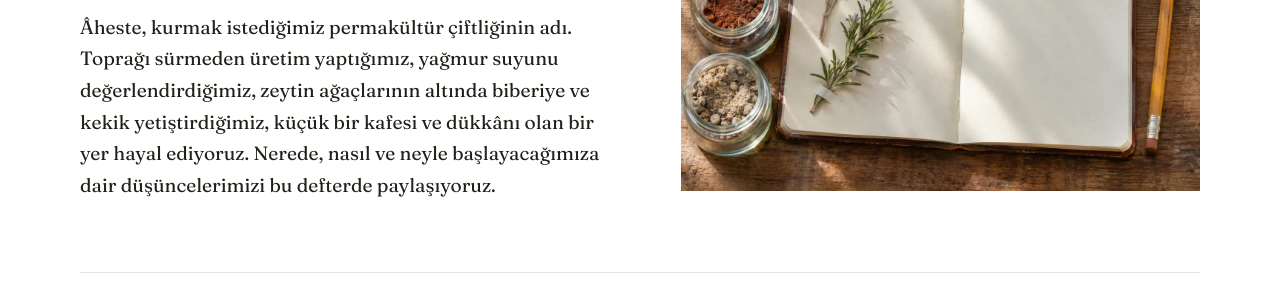
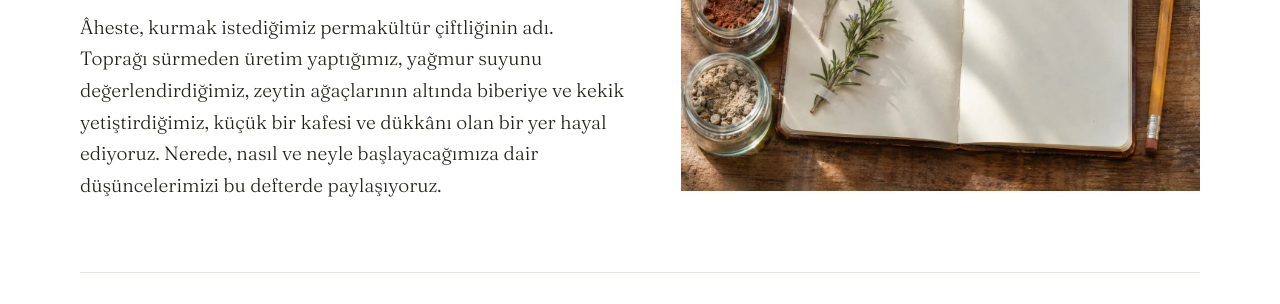
Before and after one commit to sonereker/aheste.tr, a plain HTML site: page index.html in a window 1280 px wide. Shown: the part 352-656 px from the top of the page. Drawn offline with Linux system fonts and the light colour scheme.

Commit message:
Use a light weight for the lede paragraphs
Co-Authored-By: Claude Opus 5.5 <noreply@anthropic.com>

```diff
--- a/assets/css/style.css
+++ b/assets/css/style.css
@@ -53,7 +53,7 @@ h1 em, h2 em { font-style: italic; color: var(--leaf); }
 h2 { font-weight: 500; font-size: clamp(1.7rem, 3vw, 2.4rem); line-height: 1.1; letter-spacing: -0.015em; margin: 0 0 10px; }
 h3 { font-weight: 600; font-size: 1.25rem; line-height: 1.2; margin: 0; }
 p { margin: 0 0 14px; }
-.lede { max-width: 38em; font-size: 1.2rem; }
+.lede { max-width: 38em; font-size: 1.2rem; font-weight: 300; }
 .muted { color: var(--ink-soft); }
 .small { font-size: .95rem; }
 
```
